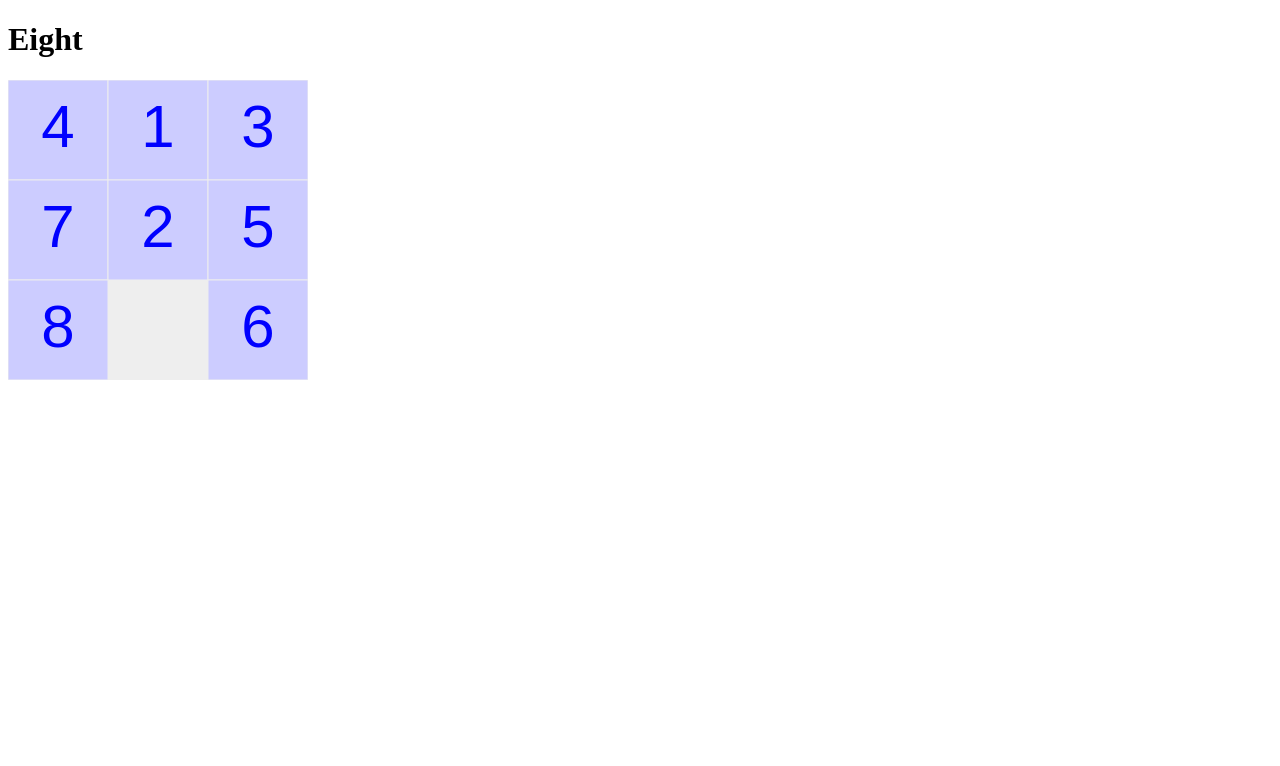
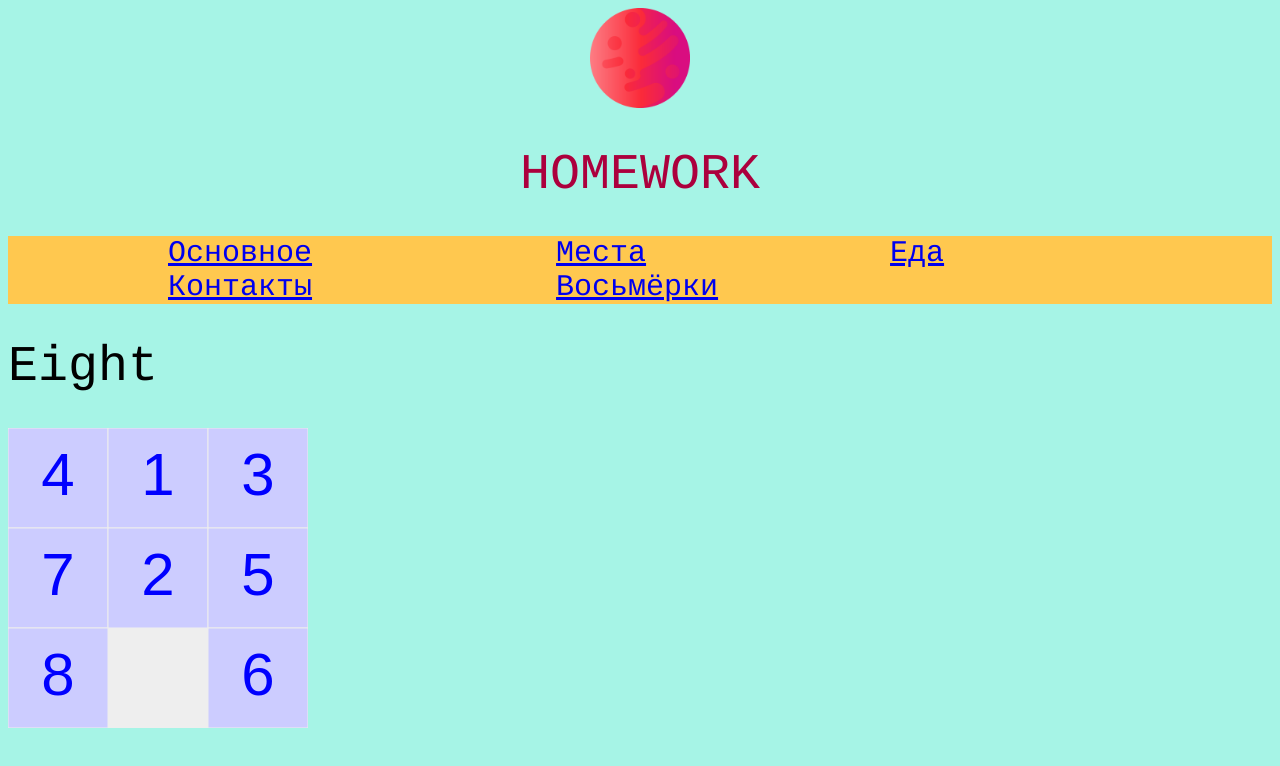
Before and after one commit to userMargo/userMargo.github.io, a plain HTML site: page eight.html in a window 1280 px wide. Drawn offline with Linux system fonts and the light colour scheme; files whose address does not match are found by name.

Commit message:
first page

```diff
--- a/eight.html
+++ b/eight.html
@@ -2,11 +2,27 @@
 <html>
     <head>
         <meta charset="utf-8">
-        <title>Eight</title>
+        <title>Homework</title>
+        <link href="style1.css" rel="stylesheet">
     </head>
     <body>
+                    <header>
+                <center><img src="3594191.png" wigth="100" height="100">
+                <h1>HOMEWORK</h1></center>
+            </header>
+        <div id=menu>
+            <nav>
+                <ul>
+                    <li><a href="homework.html">Основное</a></li>
+                    <li><a href="about.html">Места</a></li>
+                    <li><a href="services.html">Еда</a></li>
+                    <li><a href="contacts.html">Контакты</a></li>
+                    <li><a href="eight.html">Восьмёрки</a></li>
+                </ul>
+            </nav>
         <h1>Eight</h1>
         <canvas id="canvas" width=300 height=300></canvas>
         <script src="./js/main.js" type="module"></script>
+        </div>
     </body>
 </html>
```
